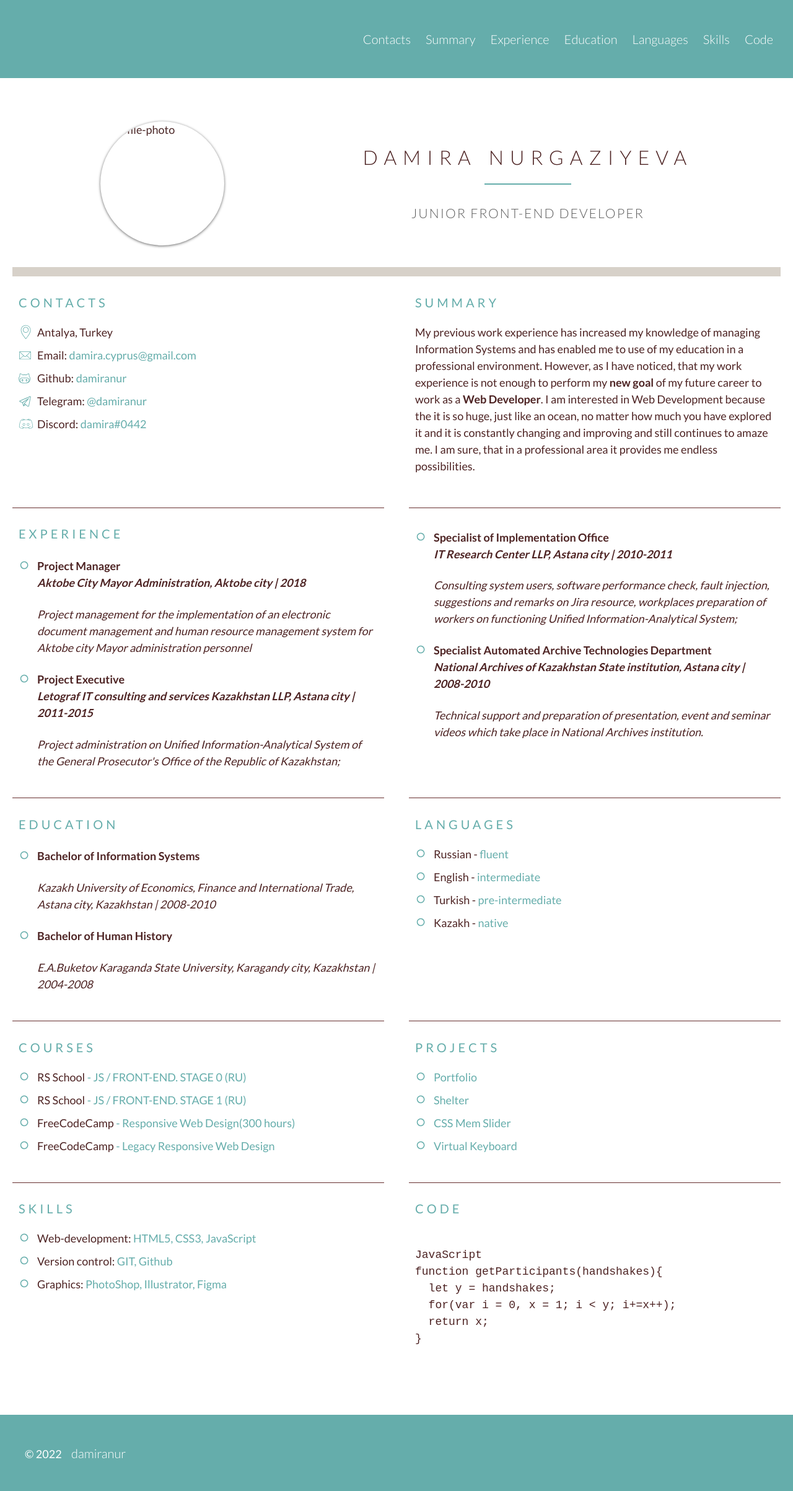
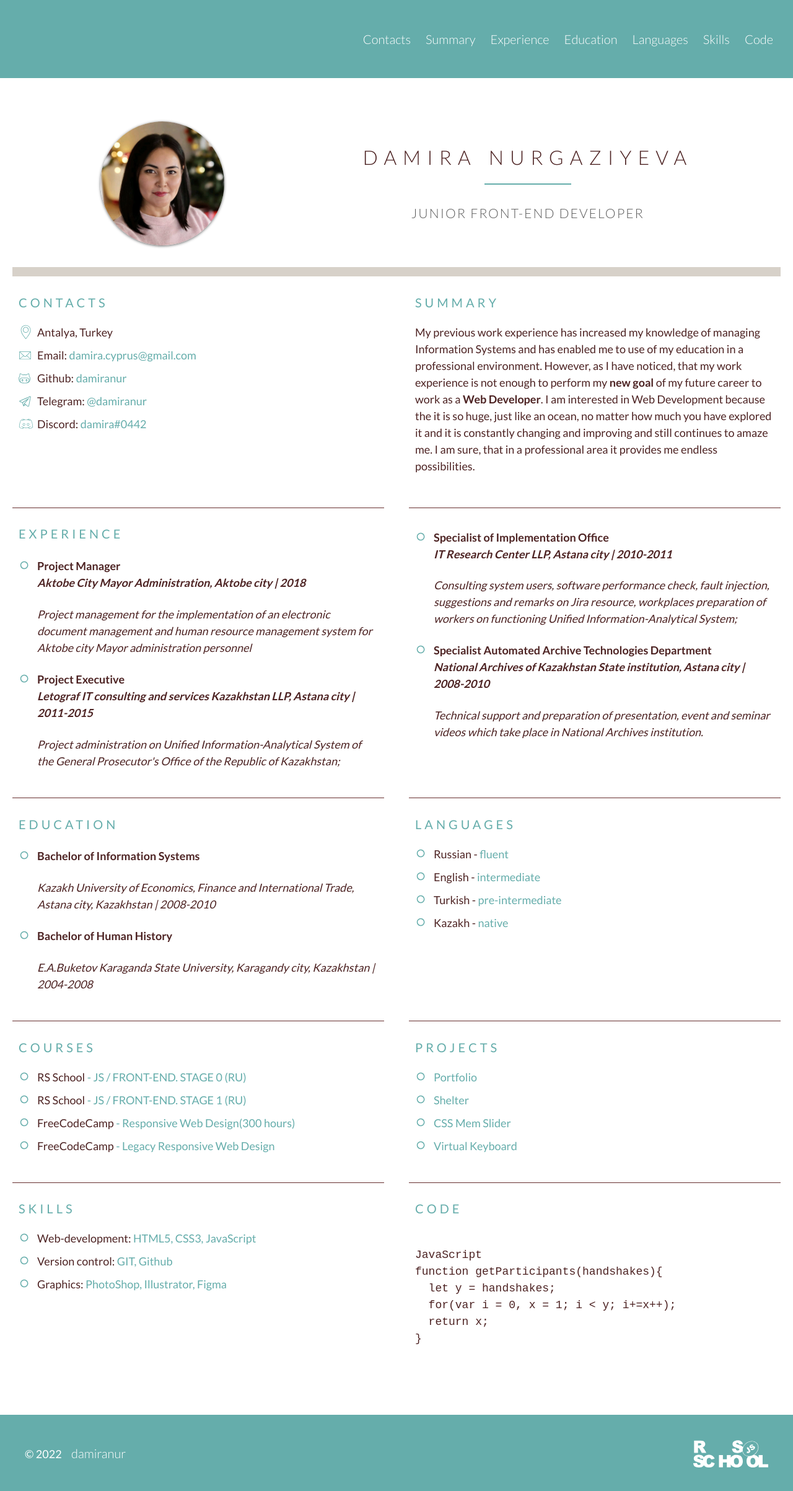
Before and after one commit to damiranur/rsschool-cv2022, a plain HTML site: page index.html in a window 1280 px wide. Shown: the whole page at 62% size. Drawn offline with Linux system fonts and the light colour scheme; the site is published under a folder, as on GitHub Pages, so addresses that start at the root find nothing.

Commit message:
fix: fix path to photo and rsschool logo

```diff
--- a/index.html
+++ b/index.html
@@ -6,10 +6,6 @@
     <meta name="viewport" content="width=device-width, initial-scale=1.0" />
     <title>CV</title>
     <link rel="stylesheet" href="style.css" />
-    <link
-      rel="stylesheet"
-      href="./assets/font-awesome-4.7.0/css/font-awesome.min.css"
-    />
     <link
       href="https://fonts.googleapis.com/css2?family=Lato:wght@100;300;400;700&display=swap"
       rel="stylesheet"
@@ -49,7 +45,7 @@
       <div class="container main-container">
         <section class="section section-profile">
           <img
-            src="/assets/photo.jpg"
+            src="assets/photo.jpg"
             alt="profile-photo"
             class="profile-photo"
           />
--- a/style.css
+++ b/style.css
@@ -265,7 +265,7 @@ body {
 .rss {
   width: 121px;
   height: 45px;
-  background-image: url('/assets/svg/rss.svg');
+  background-image: url('assets/svg/rss.svg');
   background-size: contain;
   background-repeat: no-repeat;
 }
```
